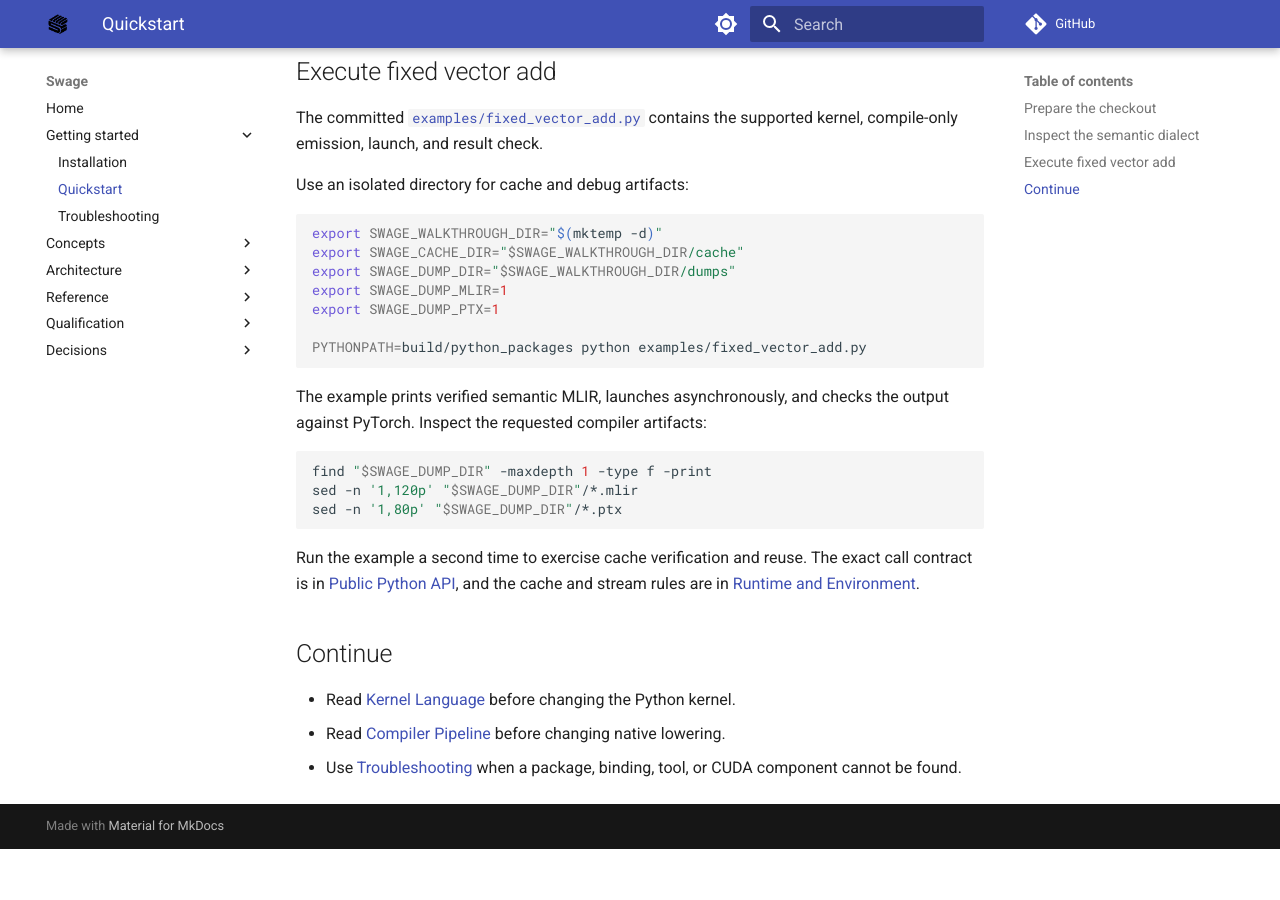
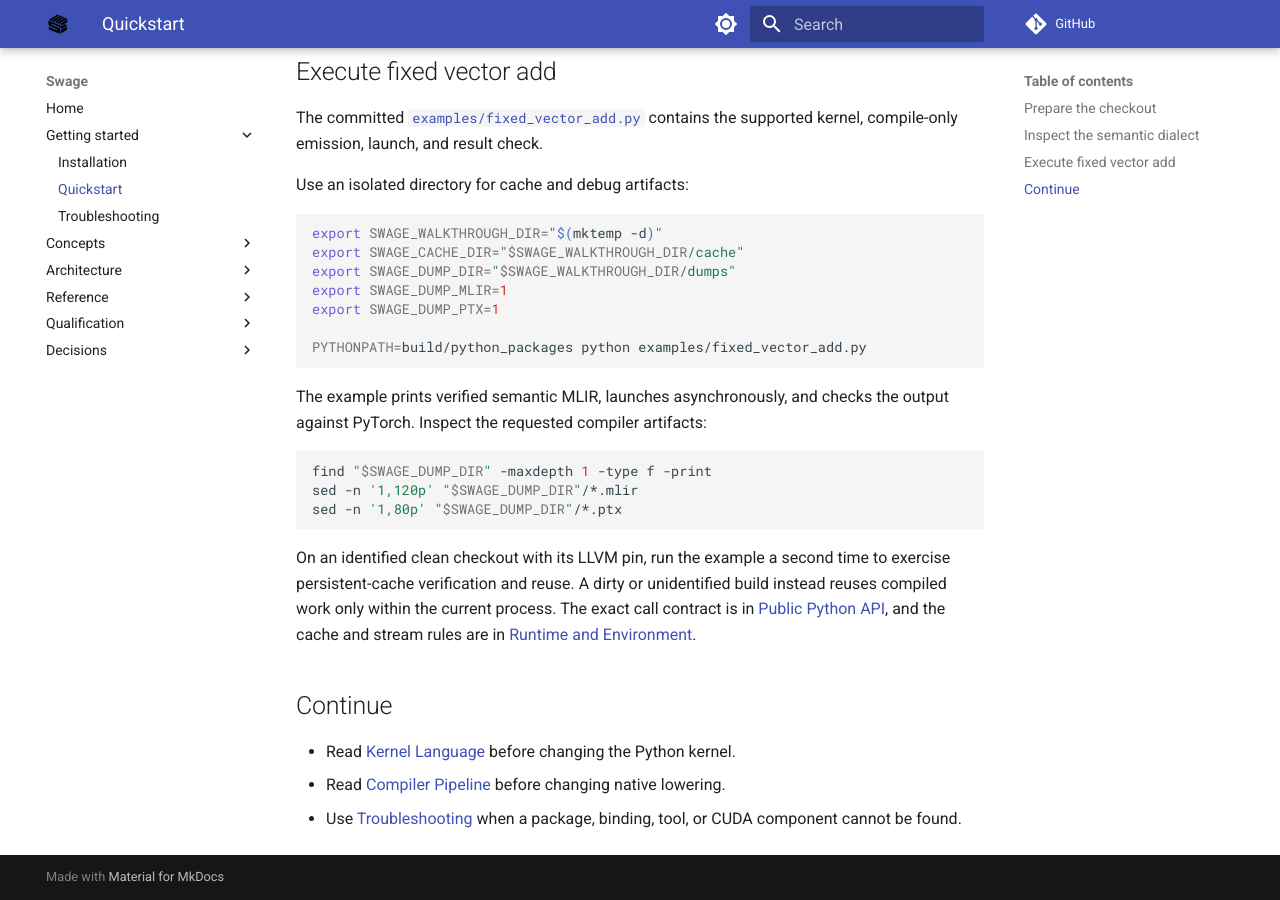
Before and after one commit to abhiksark/swage, an MkDocs documentation site: the page built from docs/quickstart.md, in a window 1280 px wide and 900 px high, scrolled down 1670 px. Built offline with MkDocs 1.6.1 and Material for MkDocs 9.7.7, drawn with Linux system fonts in a browser that asks for light colours; comment, search, counter and statistics services are not loaded; before the commit the page ends 2519 px from its top, so only the background shows below that.

Commit message:
Address PR review feedback (#49)
- Clarify qualification and cache guidance
- Document the project import limit
- Reject orphaned generated fragments

````diff
--- a/docs/quickstart.md
+++ b/docs/quickstart.md
@@ -81,9 +81,12 @@ sed -n '1,120p' "$SWAGE_DUMP_DIR"/*.mlir
 sed -n '1,80p' "$SWAGE_DUMP_DIR"/*.ptx
 ```
 
-Run the example a second time to exercise cache verification and reuse. The
-exact call contract is in [Public Python API](reference/public-python-api.md),
-and the cache and stream rules are in
+On an identified clean checkout with its LLVM pin, run the example a second
+time to exercise persistent-cache verification and reuse. A dirty or
+unidentified build instead reuses compiled work only within the current
+process. The exact call contract is in
+[Public Python API](reference/public-python-api.md), and the cache and stream
+rules are in
 [Runtime and Environment](reference/runtime-environment.md).
 
 ## Continue
````
Also changed, not shown: docs/qualification/evidence.md (+1 -1 lines), maintainers/github-project.md (+1 -1 lines), 2 other files.
